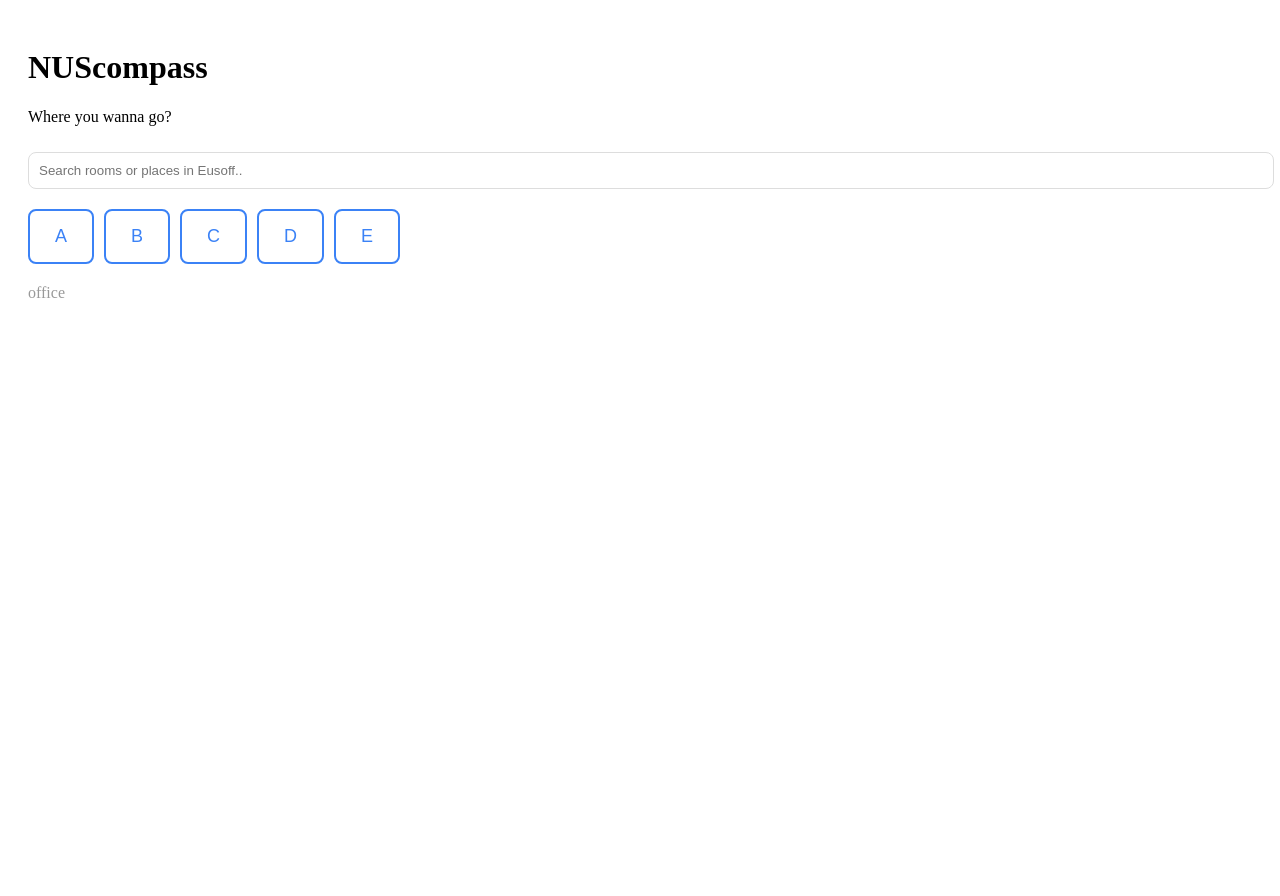
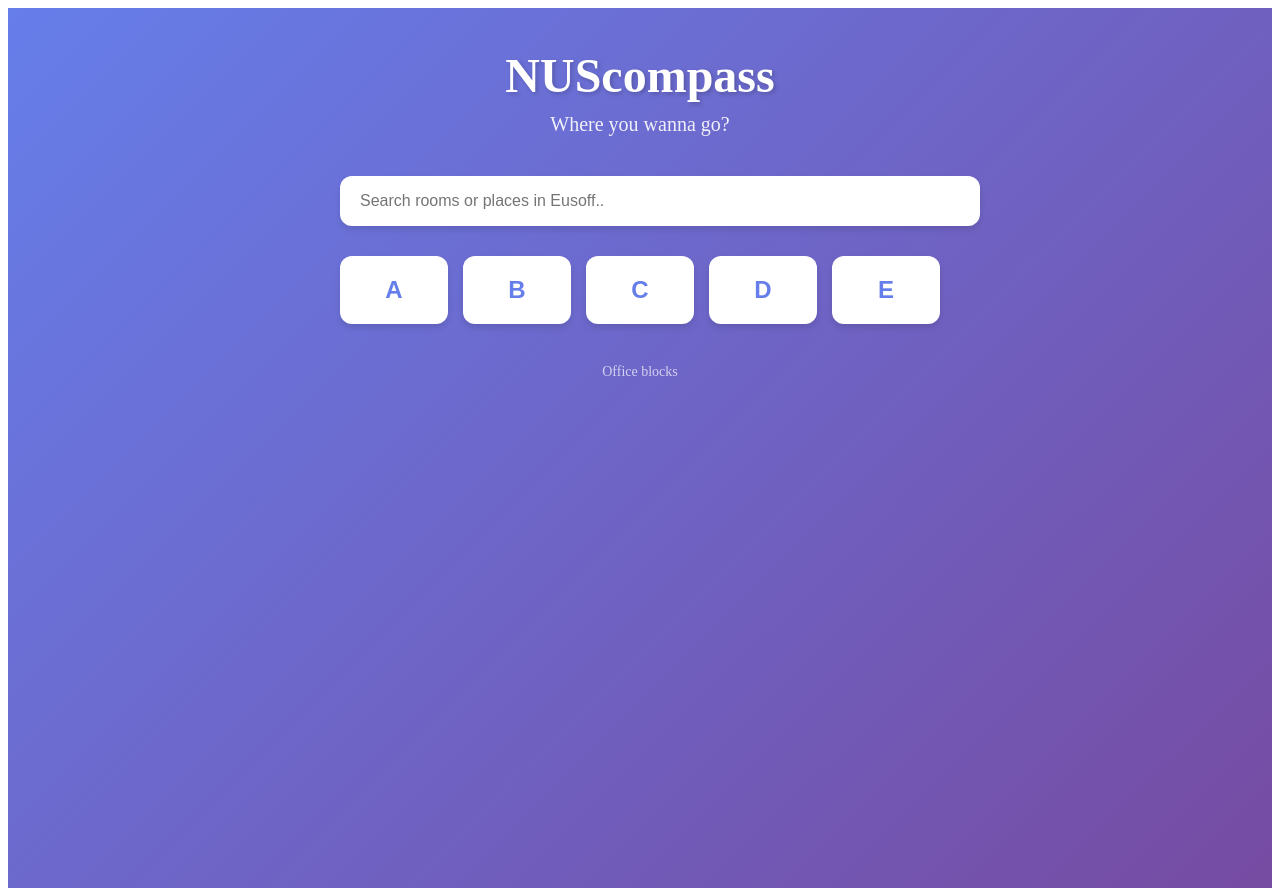
Before and after one commit to Duckmannnn/NUSCompass, a React (Vite) app: page / in a window 1280 px wide. Before the commit the page ends 800 px from the top, so only its background shows below. Built offline with nearby package versions, Linux system fonts and the light colour scheme.

Commit message:
add screens

```diff
--- a/src/screens/ExploreScreen.jsx
+++ b/src/screens/ExploreScreen.jsx
@@ -1,6 +1,7 @@
 // src/screens/ExploreScreen.jsx
 import { useNavigation } from '../context/NavigationContext';
 import { blockCLayout, roomsData } from '../data/blockCData';
+import MapCanvas from '../components/map/MapCanvas';
 import FloorSelectorCard from '../components/cards/FloorSelectorCard';
 import RoomDetailCard from '../components/cards/RoomDetailCard';
 
@@ -24,69 +25,112 @@ export default function ExploreScreen() {
   };
 
   if (!layout) {
-    return <div>No layout data for floor {currentFloor}</div>;
+    return (
+      <div style={{
+        display: 'flex',
+        alignItems: 'center',
+        justifyContent: 'center',
+        height: '100vh',
+        fontSize: '20px',
+        color: '#6b7280'
+      }}>
+        No layout data for floor {currentFloor}
+      </div>
+    );
   }
 
   return (
-    <div style={{ position: 'relative', width: '100%', height: '100vh', display: 'flex' }}>
-      {/* Map Area */}
-      <div style={{ flex: 1, backgroundColor: '#f3f4f6', padding: '20px' }}>
-        <h2>Block {selectedBlock} - Floor {currentFloor}</h2>
-        <p>Map will be rendered here (Tuấn will implement MapCanvas)</p>
-
-        {/* Temporary room list for testing */}
-        <div style={{ marginTop: '20px' }}>
-          <h3>Rooms on this floor:</h3>
-          {layout.rooms.map(room => (
-            <button
-              key={room.id}
-              onClick={() => handleRoomClick(room)}
-              style={{
-                display: 'block',
-                padding: '10px',
-                margin: '5px 0',
-                border: '1px solid #ddd',
-                borderRadius: '8px',
-                backgroundColor: 'white',
-                cursor: 'pointer',
-                width: '100%',
-                textAlign: 'left'
-              }}
-            >
-              {room.label} (Floor {room.floor})
-            </button>
-          ))}
-        </div>
-      </div>
-
-      {/* Floor Selector Card - Always visible */}
-      <div style={{ position: 'absolute', bottom: '20px', left: '20px' }}>
-        <FloorSelectorCard />
-      </div>
-
-      {/* Room Detail Card - Only show when activeCard is 'room_detail' */}
-      {activeCard === 'room_detail' && (
-        <div style={{ position: 'absolute', bottom: '20px', right: '20px' }}>
-          <RoomDetailCard />
-        </div>
-      )}
-
-      {/* Back button */}
+    <div style={{
+      display: 'flex',
+      height: '100vh',
+      backgroundColor: '#f3f4f6'
+    }}>
+      {/* Map Area - Left side (70%) */}
+      <div style={{
+        flex: 1,
+        padding: '20px',
+        display: 'flex',
+        flexDirection: 'column'
+      }}>
+        {/* Header */}
+        <div style={{
+          display: 'flex',
+          alignItems: 'center',
+          justifyContent: 'space-between',
+          marginBottom: '20px'
+        }}>
           <button
             onClick={handleBack}
             style={{
-          position: 'absolute',
-          top: '20px',
-          left: '20px',
               padding: '10px 20px',
               backgroundColor: 'white',
-          border: '1px solid #d1d5db',
+              border: '1px solid #e5e7eb',
               borderRadius: '8px',
-          cursor: 'pointer'
+              cursor: 'pointer',
+              fontSize: '14px',
+              fontWeight: '500',
+              color: '#374151',
+              transition: 'all 0.2s'
+            }}
+            onMouseOver={(e) => {
+              e.currentTarget.style.backgroundColor = '#f9fafb';
+              e.currentTarget.style.boxShadow = '0 2px 4px rgba(0,0,0,0.1)';
+            }}
+            onMouseOut={(e) => {
+              e.currentTarget.style.backgroundColor = 'white';
+              e.currentTarget.style.boxShadow = 'none';
             }}
           >
             ← Back
           </button>
+
+          <div style={{ textAlign: 'center' }}>
+            <h2 style={{ margin: 0, fontSize: '24px', color: '#1f2937' }}>
+              Block {selectedBlock}
+            </h2>
+            <p style={{ margin: '5px 0 0 0', fontSize: '14px', color: '#6b7280' }}>
+              some thing fun in block {selectedBlock}, lounge or sth
+            </p>
+          </div>
+
+          <div style={{ width: '80px' }} />
+        </div>
+
+        {/* Map */}
+        <div style={{
+          flex: 1,
+          backgroundColor: 'white',
+          borderRadius: '12px',
+          boxShadow: '0 4px 6px rgba(0,0,0,0.1)',
+          overflow: 'hidden',
+          position: 'relative'
+        }}>
+          <MapCanvas
+            currentFloor={currentFloor}
+            onRoomClick={handleRoomClick}
+          />
+        </div>
+
+        {/* Floor Selector - Bottom left */}
+        <div style={{
+          position: 'absolute',
+          bottom: '20px',
+          left: '20px'
+        }}>
+          <FloorSelectorCard />
+        </div>
+
+        {/* Room Detail Card - Bottom right (if active) */}
+        {activeCard === 'room_detail' && (
+          <div style={{
+            position: 'absolute',
+            bottom: '20px',
+            right: '20px'
+          }}>
+            <RoomDetailCard />
+          </div>
+        )}
+      </div>
     </div>
   );
 }
--- a/src/screens/HomeScreen.jsx
+++ b/src/screens/HomeScreen.jsx
@@ -5,14 +5,36 @@ import { roomsData } from '../data/blockCData';
 import BlockInfoCard from '../components/cards/BlockInfoCard';
 
 export default function HomeScreen() {
-  const { activeCard, selectBlock } = useNavigation();
+  const { activeCard, selectBlock, selectRoom, selectFloor, navigateTo, setHighlightedRoom } = useNavigation();
   const [searchQuery, setSearchQuery] = useState('');
+  const [highlightedRoom, setLocalHighlightedRoom] = useState(null);
 
   const handleBlockClick = (block) => {
     selectBlock(block);
   };
 
-  // Filter rooms for search
+    // Handle click on search result
+  const handleSearchResultClick = (room) => {
+    console.log('Selected room:', room);
+
+    // Set highlighted room for glow effect
+    setHighlightedRoom(room.id);
+
+    // Set floor FIRST (before navigate)
+    selectFloor(room.floor);
+
+    // Set room (this will also set floor again, but that's OK)
+    selectRoom(room);
+
+    // THEN navigate to explore
+    navigateTo('explore');
+
+    // Clear highlight after 2 seconds
+    setTimeout(() => {
+      setHighlightedRoom(null);
+    }, 2000);
+  };
+
   const filteredRooms = searchQuery
     ? roomsData.filter(room =>
         room.name.toLowerCase().includes(searchQuery.toLowerCase()) ||
@@ -21,11 +43,36 @@ export default function HomeScreen() {
     : [];
 
   return (
-    <div style={{ padding: '20px' }}>
-      <h1>NUScompass</h1>
-      <p>Where you wanna go?</p>
+    <div style={{
+      minHeight: '100vh',
+      background: 'linear-gradient(135deg, #667eea 0%, #764ba2 100%)',
+      padding: '40px 20px',
+      display: 'flex',
+      flexDirection: 'column',
+      alignItems: 'center'
+    }}>
+      {/* Header */}
+      <div style={{ textAlign: 'center', marginBottom: '40px' }}>
+        <h1 style={{
+          fontSize: '48px',
+          fontWeight: 'bold',
+          color: 'white',
+          margin: '0 0 10px 0',
+          textShadow: '2px 2px 4px rgba(0,0,0,0.2)'
+        }}>
+          NUScompass
+        </h1>
+        <p style={{
+          fontSize: '20px',
+          color: 'rgba(255,255,255,0.9)',
+          margin: 0
+        }}>
+          Where you wanna go?
+        </p>
+      </div>
 
-      {/* Search input */}
+      {/* Search Box */}
+      <div style={{ width: '100%', maxWidth: '600px', marginBottom: '30px' }}>
         <input
           type="text"
           placeholder="Search rooms or places in Eusoff.."
@@ -33,38 +80,94 @@ export default function HomeScreen() {
           onChange={(e) => setSearchQuery(e.target.value)}
           style={{
             width: '100%',
-          padding: '10px',
-          marginTop: '10px',
-          border: '1px solid #ddd',
-          borderRadius: '8px'
+            padding: '16px 20px',
+            fontSize: '16px',
+            border: 'none',
+            borderRadius: '12px',
+            boxShadow: '0 4px 6px rgba(0,0,0,0.1)',
+            outline: 'none'
           }}
         />
 
-      {/* Search results */}
+        {/* Search Results */}
         {searchQuery && filteredRooms.length > 0 && (
-        <div style={{ marginTop: '10px', border: '1px solid #ddd', borderRadius: '8px' }}>
-          {filteredRooms.map(room => (
-            <div key={room.id} style={{ padding: '10px', borderBottom: '1px solid #eee' }}>
-              <strong>{room.name}</strong> - Floor {room.floor}
+          <div style={{
+            marginTop: '10px',
+            backgroundColor: 'white',
+            borderRadius: '12px',
+            boxShadow: '0 4px 6px rgba(0,0,0,0.1)',
+            overflow: 'hidden'
+          }}>
+            {filteredRooms.map(room => {
+              const isHighlighted = highlightedRoom === room.id;
+
+              return (
+                <div
+                  key={room.id}
+                  onClick={() => handleSearchResultClick(room)}
+                  style={{
+                    padding: '15px 20px',
+                    borderBottom: '1px solid #f3f4f6',
+                    cursor: 'pointer',
+                    transition: 'all 0.3s',
+                    animation: isHighlighted ? 'glow 1s ease-in-out infinite' : 'none',
+                    backgroundColor: isHighlighted ? '#fef3c7' : 'white',
+                    boxShadow: isHighlighted ? '0 0 20px rgba(251, 191, 36, 0.8)' : 'none',
+                    borderRadius: isHighlighted ? '8px' : '0'
+                  }}
+                  onMouseOver={(e) => {
+                    if (!isHighlighted) {
+                      e.currentTarget.style.backgroundColor = '#f9fafb';
+                    }
+                  }}
+                  onMouseOut={(e) => {
+                    if (!isHighlighted) {
+                      e.currentTarget.style.backgroundColor = 'white';
+                    }
+                  }}
+                >
+                  <div style={{ fontWeight: 'bold', color: '#1f2937' }}>{room.name}</div>
+                  <div style={{ fontSize: '14px', color: '#6b7280' }}>
+                    Floor {room.floor} · {room.type}
                   </div>
-          ))}
+                </div>
+              );
+            })}
           </div>
         )}
+      </div>
 
-      {/* Block selection buttons */}
-      <div style={{ display: 'flex', gap: '10px', marginTop: '20px' }}>
+      {/* Block Selection */}
+      <div style={{
+        display: 'grid',
+        gridTemplateColumns: 'repeat(auto-fit, minmax(100px, 1fr))',
+        gap: '15px',
+        width: '100%',
+        maxWidth: '600px'
+      }}>
         {['A', 'B', 'C', 'D', 'E'].map((block) => (
           <button
             key={block}
             onClick={() => handleBlockClick(block)}
             style={{
-              padding: '15px 25px',
-              fontSize: '18px',
-              border: '2px solid #3b82f6',
-              borderRadius: '8px',
+              padding: '20px',
+              fontSize: '24px',
+              fontWeight: 'bold',
+              border: 'none',
+              borderRadius: '12px',
               backgroundColor: 'white',
-              color: '#3b82f6',
-              cursor: 'pointer'
+              color: '#667eea',
+              cursor: 'pointer',
+              boxShadow: '0 4px 6px rgba(0,0,0,0.1)',
+              transition: 'all 0.3s'
+            }}
+            onMouseOver={(e) => {
+              e.currentTarget.style.transform = 'translateY(-4px)';
+              e.currentTarget.style.boxShadow = '0 8px 12px rgba(0,0,0,0.2)';
+            }}
+            onMouseOut={(e) => {
+              e.currentTarget.style.transform = 'translateY(0)';
+              e.currentTarget.style.boxShadow = '0 4px 6px rgba(0,0,0,0.1)';
             }}
           >
             {block}
@@ -72,10 +175,30 @@ export default function HomeScreen() {
         ))}
       </div>
 
-      <p style={{ marginTop: '20px', color: '#999' }}>office</p>
+      <p style={{
+        marginTop: '40px',
+        color: 'rgba(255,255,255,0.7)',
+        fontSize: '14px'
+      }}>
+        Office blocks
+      </p>
 
       {/* Overlay Card */}
       {activeCard === 'block_info' && <BlockInfoCard />}
+
+      {/* CSS Animation for glow effect */}
+      <style>{`
+        @keyframes glow {
+          0%, 100% {
+            box-shadow: 0 0 20px rgba(251, 191, 36, 0.8);
+            transform: scale(1);
+          }
+          50% {
+            box-shadow: 0 0 30px rgba(251, 191, 36, 1), 0 0 40px rgba(251, 191, 36, 0.6);
+            transform: scale(1.02);
+          }
+        }
+      `}</style>
     </div>
   );
 }
```
Lines whose indentation alone changed are shown as unchanged.
